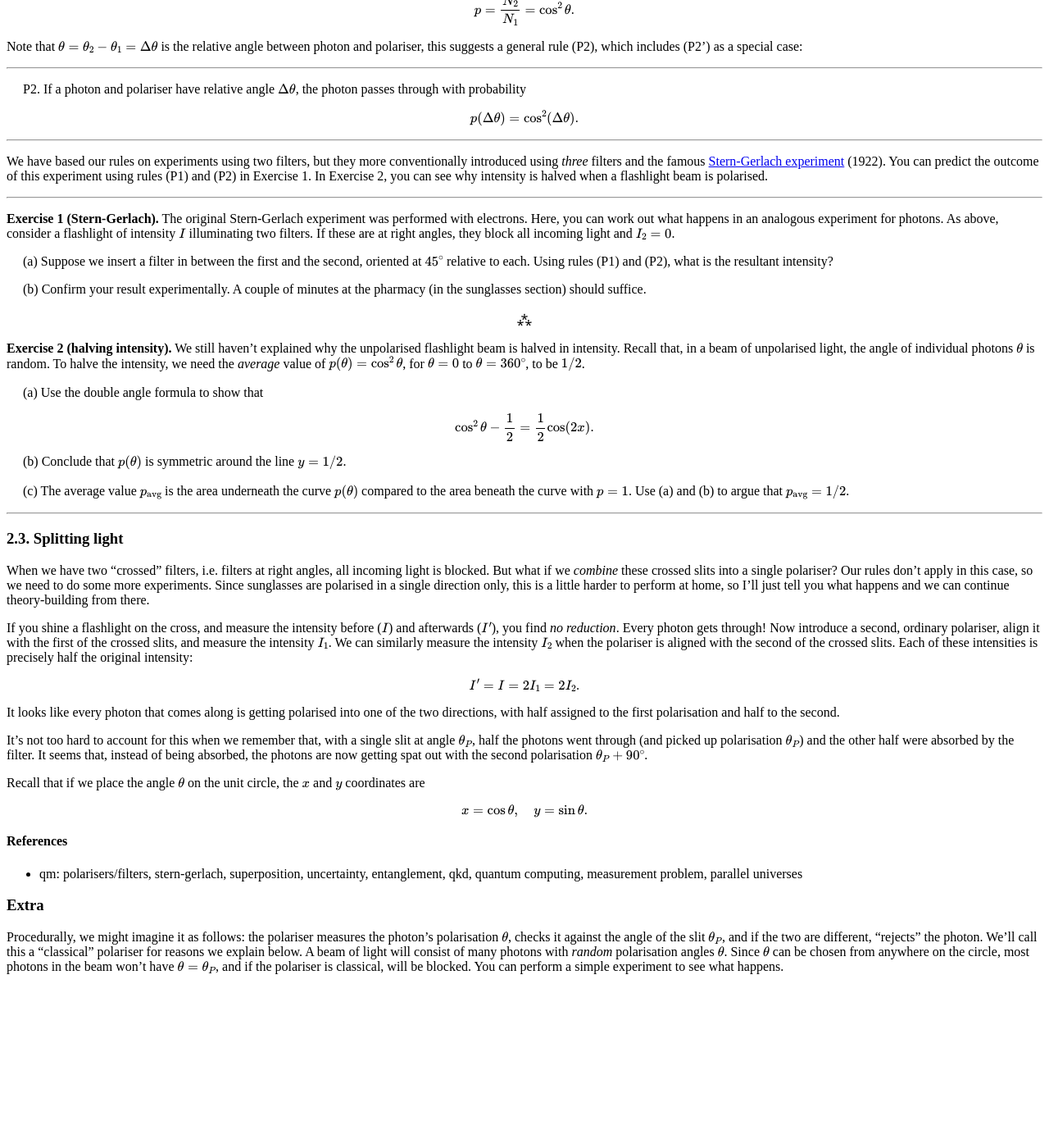
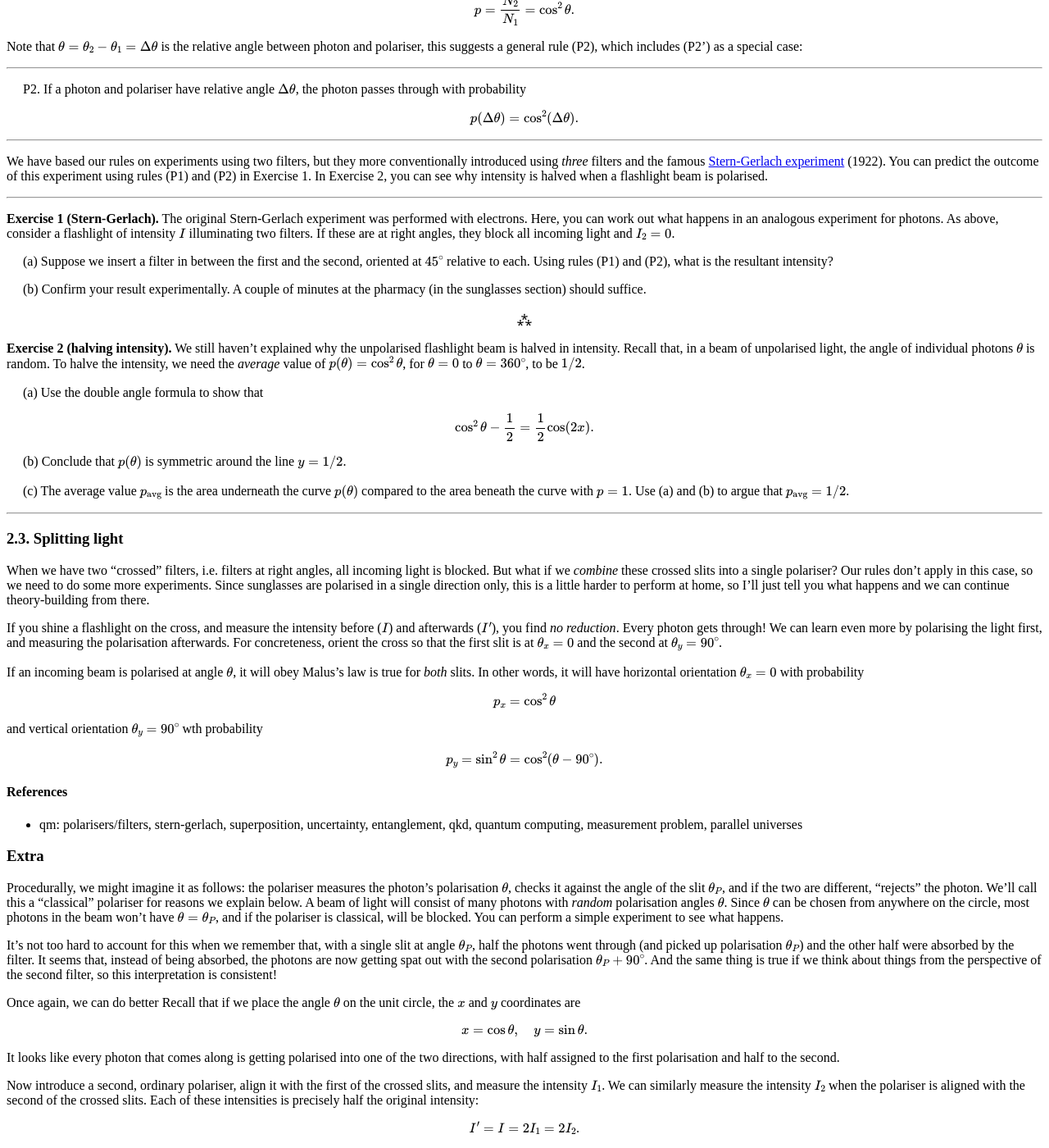
Before and after one commit to hapax/hapax.github.io, a Jekyll site: the page built from assets/simple-qm.md, in a window 1280 px wide and 1400 px high, scrolled down 1886 px. Shown: the whole window at 82% size. Built offline with Jekyll 4.4.1, drawn with Linux system fonts in a browser that asks for light colours; our own code applies the rules of GitHub Pages for plain Markdown files; formulas are drawn with MathJax 3; a script that is not in the unit is left out; before the commit the page ends 3090 px from its top, so only the background shows below that.

Commit message:
Update simple-qm.md

```diff
--- a/assets/simple-qm.md
+++ b/assets/simple-qm.md
@@ -252,32 +252,24 @@ and we can continue theory-building from there.
 If you shine a flashlight on the cross, and measure the intensity
 before ($I$) and afterwards ($I'$), you find *no reduction*.
 Every photon gets through!
-Now introduce a second, ordinary polariser, align it with the
-first of the crossed slits, and measure the intensity $I_1$.
-We can similarly measure the intensity $I_2$ when the polariser is
-aligned with the second of the crossed slits.
-Each of these intensities is precisely half the original intensity:
+We can learn even more by polarising the light first, and measuring
+the polarisation afterwards.
+For concreteness, orient the cross so that the first slit is at
+$\theta_x = 0$ and the second at $\theta_y = 90^\circ$.
+
+If an incoming beam is polarised at angle $\theta$, it will obey
+Malus's law is true for *both* slits.
+In other words, it will have horizontal orientation $\theta_x = 0$
+with probability
 
 $$
-I' = I = 2I_1 = 2I_2.
+p_x = \cos^2\theta
 $$
 
-It looks like every photon that comes along is getting polarised into
-one of the two directions, with half assigned to the first
-polarisation and half to the second.
-
-It's not too hard to account for this when we remember that, with a
-single slit at angle $\theta_P$, half the photons went through (and
-picked up polarisation $\theta_P$) and the other half were absorbed by
-the filter.
-It seems that, instead of being absorbed, the photons are now getting
-spat out with the second polarisation $\theta_P + 90^\circ$.
-
-Recall that if we place the angle $\theta$ on the unit circle, the $x$
-and $y$ coordinates are
+and vertical orientation $\theta_y = 90^\circ$ wth probability
 
 $$
-x = \cos\theta, \quad y = \sin \theta.
+p_y = \sin^2\theta = \cos^2(\theta - 90^\circ).
 $$
 
 #### References
@@ -298,3 +290,34 @@ Since $\theta$ can be chosen from anywhere on the circle, most photons
 in the beam won't have $\theta = \theta_P$, and if the polariser is
 classical, will be blocked.
 You can perform a simple experiment to see what happens.
+
+It's not too hard to account for this when we remember that, with a
+single slit at angle $\theta_P$, half the photons went through (and
+picked up polarisation $\theta_P$) and the other half were absorbed by
+the filter.
+It seems that, instead of being absorbed, the photons are now getting
+spat out with the second polarisation $\theta_P + 90^\circ$.
+And the same thing is true if we think about things from the
+perspective of the second filter, so this interpretation is consistent!
+
+Once again, we can do better
+Recall that if we place the angle $\theta$ on the unit circle, the $x$
+and $y$ coordinates are
+
+$$
+x = \cos\theta, \quad y = \sin \theta.
+$$
+
+It looks like every photon that comes along is getting polarised into
+one of the two directions, with half assigned to the first
+polarisation and half to the second.
+
+Now introduce a second, ordinary polariser, align it with the
+first of the crossed slits, and measure the intensity $I_1$.
+We can similarly measure the intensity $I_2$ when the polariser is
+aligned with the second of the crossed slits.
+Each of these intensities is precisely half the original intensity:
+
+$$
+I' = I = 2I_1 = 2I_2.
+$$
```
